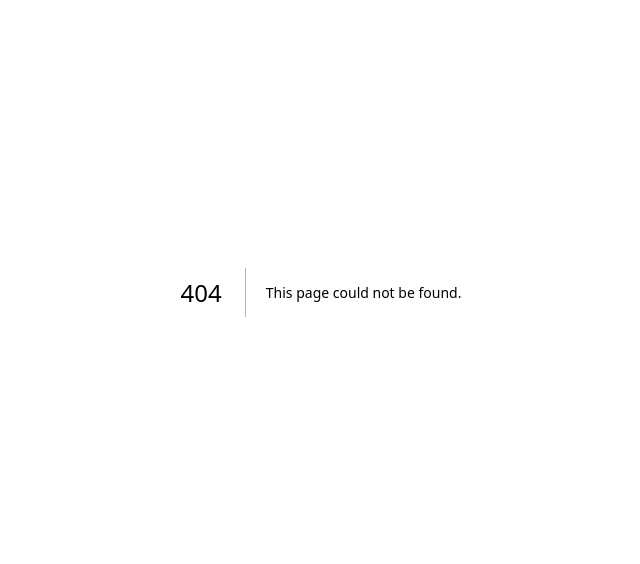
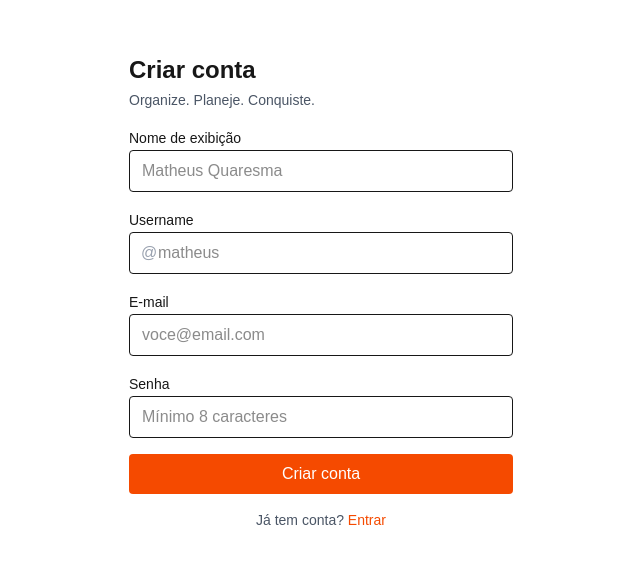
Before and after one commit to amquaresma/stashy, a Next.js app: page /register in a window 1280 px wide. Before the commit this address had no page. Shown: the part 108-672 px from the top of the page, without its empty margins (319-959 px from the left). Built offline with nearby package versions, Linux system fonts and the light colour scheme.

Commit message:
auth configs

```diff
--- /dev/null
+++ b/src/app/(auth)/register/actions.js
@@ -0,0 +1,90 @@
+'use server'
+
+import { createClient } from '@/lib/supabase/server'
+import { isValidUsernameFormat } from '@/lib/validators/username'
+import { headers } from 'next/headers'
+
+// A2/A3: checagem de disponibilidade de username em tempo real.
+// Consulta a view public_profiles (não a tabela profiles direto)
+// porque o RLS de profiles só libera a própria linha do usuário.
+export async function checkUsernameAvailability(username) {
+  if (!isValidUsernameFormat(username)) {
+    return { available: false, reason: 'invalid_format' }
+  }
+
+  const supabase = await createClient()
+
+  const { data, error } = await supabase
+    .from('public_profiles')
+    .select('id')
+    .eq('username', username)
+    .maybeSingle()
+
+  if (error) {
+    return { available: false, reason: 'error', message: error.message }
+  }
+
+  return { available: !data }
+}
+
+// A1: cadastro. Cria o usuário no auth.users — o trigger
+// handle_new_user cuida de criar a linha em profiles.
+export async function registerUser(prevState, formData) {
+  const displayName = formData.get('displayName')?.toString().trim()
+  const username = formData.get('username')?.toString().trim().toLowerCase()
+  const email = formData.get('email')?.toString().trim()
+  const password = formData.get('password')?.toString()
+
+  if (!displayName) {
+    return { status: 'error', message: 'Informe um nome de exibição.' }
+  }
+
+  if (!isValidUsernameFormat(username)) {
+    return {
+      status: 'error',
+      message: 'Username inválido. Use apenas letras minúsculas, números, "_" e ".".',
+    }
+  }
+
+  if (!email || !password) {
+    return { status: 'error', message: 'Preencha e-mail e senha.' }
+  }
+
+  if (password.length < 8) {
+    return { status: 'error', message: 'A senha precisa ter pelo menos 8 caracteres.' }
+  }
+
+  const supabase = await createClient()
+
+  // Checagem final de disponibilidade antes de tentar o cadastro
+  // (a garantia definitiva contra corrida é a constraint UNIQUE
+  // no banco, isso aqui é só pra dar um erro mais claro).
+  const { available } = await checkUsernameAvailability(username)
+  if (!available) {
+    return { status: 'error', message: 'Esse username já está em uso.' }
+  }
+
+  const headersList = await headers()
+  const origin = headersList.get('origin')
+
+  const { error } = await supabase.auth.signUp({
+    email,
+    password,
+    options: {
+      data: {
+        username,
+        display_name: displayName,
+      },
+      emailRedirectTo: `${origin}/auth/confirm`,
+    },
+  })
+
+  if (error) {
+    if (error.message.toLowerCase().includes('already registered')) {
+      return { status: 'error', message: 'Já existe uma conta com esse e-mail.' }
+    }
+    return { status: 'error', message: error.message }
+  }
+
+  return { status: 'success' }
+}
--- /dev/null
+++ b/src/app/(auth)/register/page.js
@@ -0,0 +1,167 @@
+'use client'
+
+import { useActionState, useEffect, useState, useTransition } from 'react'
+import { registerUser, checkUsernameAvailability } from './actions'
+
+const initialState = { status: 'idle', message: null }
+
+export default function RegisterPage() {
+  const [state, formAction, isPending] = useActionState(registerUser, initialState)
+
+  const [username, setUsername] = useState('')
+  const [usernameStatus, setUsernameStatus] = useState('idle') // idle | checking | available | taken | invalid
+  const [isChecking, startChecking] = useTransition()
+
+  useEffect(() => {
+    if (!username) {
+      setUsernameStatus('idle')
+      return
+    }
+
+    const timeout = setTimeout(() => {
+      startChecking(async () => {
+        setUsernameStatus('checking')
+        const result = await checkUsernameAvailability(username)
+
+        if (result.reason === 'invalid_format') {
+          setUsernameStatus('invalid')
+        } else if (result.available) {
+          setUsernameStatus('available')
+        } else {
+          setUsernameStatus('taken')
+        }
+      })
+    }, 400) // debounce
+
+    return () => clearTimeout(timeout)
+  }, [username])
+
+  if (state.status === 'success') {
+    return (
+      <div className="min-h-screen flex items-center justify-center px-4">
+        <div className="max-w-sm text-center space-y-2">
+          <h1 className="text-2xl font-semibold">Quase lá!</h1>
+          <p className="text-gray-600">
+            Enviamos um e-mail de confirmação. Clique no link para ativar sua conta e
+            começar a usar o Stashy.
+          </p>
+        </div>
+      </div>
+    )
+  }
+
+  return (
+    <div className="min-h-screen flex items-center justify-center px-4">
+      <form action={formAction} className="w-full max-w-sm space-y-4">
+        <div className="space-y-1">
+          <h1 className="text-2xl font-semibold">Criar conta</h1>
+          <p className="text-sm text-gray-600">Organize. Planeje. Conquiste.</p>
+        </div>
+
+        <div className="space-y-1">
+          <label htmlFor="displayName" className="text-sm font-medium">
+            Nome de exibição
+          </label>
+          <input
+            id="displayName"
+            name="displayName"
+            type="text"
+            required
+            className="w-full border rounded px-3 py-2"
+            placeholder="Matheus Quaresma"
+          />
+        </div>
+
+        <div className="space-y-1">
+          <label htmlFor="username" className="text-sm font-medium">
+            Username
+          </label>
+          <div className="relative">
+            <span className="absolute left-3 top-1/2 -translate-y-1/2 text-gray-400">
+              @
+            </span>
+            <input
+              id="username"
+              name="username"
+              type="text"
+              required
+              value={username}
+              onChange={(e) => setUsername(e.target.value.toLowerCase())}
+              className="w-full border rounded pl-7 pr-3 py-2"
+              placeholder="matheus"
+              autoComplete="off"
+            />
+          </div>
+          <UsernameHint status={usernameStatus} />
+        </div>
+
+        <div className="space-y-1">
+          <label htmlFor="email" className="text-sm font-medium">
+            E-mail
+          </label>
+          <input
+            id="email"
+            name="email"
+            type="email"
+            required
+            className="w-full border rounded px-3 py-2"
+            placeholder="voce@email.com"
+          />
+        </div>
+
+        <div className="space-y-1">
+          <label htmlFor="password" className="text-sm font-medium">
+            Senha
+          </label>
+          <input
+            id="password"
+            name="password"
+            type="password"
+            required
+            minLength={8}
+            className="w-full border rounded px-3 py-2"
+            placeholder="Mínimo 8 caracteres"
+          />
+        </div>
+
+        {state.status === 'error' && (
+          <p className="text-sm text-red-600">{state.message}</p>
+        )}
+
+        <button
+          type="submit"
+          disabled={isPending || usernameStatus === 'taken' || usernameStatus === 'invalid'}
+          className="w-full bg-orange-600 text-white rounded py-2 font-medium disabled:opacity-50"
+        >
+          {isPending ? 'Criando conta...' : 'Criar conta'}
+        </button>
+
+        <p className="text-sm text-center text-gray-600">
+          Já tem conta?{' '}
+          <a href="/login" className="text-orange-600 font-medium">
+            Entrar
+          </a>
+        </p>
+      </form>
+    </div>
+  )
+}
+
+function UsernameHint({ status }) {
+  if (status === 'idle') return null
+
+  const map = {
+    checking: { text: 'Verificando...', className: 'text-gray-500' },
+    available: { text: '✓ Disponível', className: 'text-green-600' },
+    taken: { text: '✕ Username já utilizado', className: 'text-red-600' },
+    invalid: {
+      text: 'Use apenas letras minúsculas, números, "_" e "."',
+      className: 'text-red-600',
+    },
+  }
+
+  const hint = map[status]
+  if (!hint) return null
+
+  return <p className={`text-sm ${hint.className}`}>{hint.text}</p>
+}
--- /dev/null
+++ b/src/app/auth/auth-code-error/page.js
@@ -0,0 +1,16 @@
+export default function AuthCodeError() {
+  return (
+    <div className="min-h-screen flex items-center justify-center px-4">
+      <div className="max-w-sm text-center space-y-2">
+        <h1 className="text-2xl font-semibold">Link inválido ou expirado</h1>
+        <p className="text-gray-600">
+          Esse link de confirmação não é mais válido. Tente se cadastrar novamente ou
+          entre em contato caso o problema persista.
+        </p>
+        <a href="/register" className="text-orange-600 font-medium inline-block mt-2">
+          Voltar para o cadastro
+        </a>
+      </div>
+    </div>
+  )
+}
--- /dev/null
+++ b/src/app/auth/confirm/route.js
@@ -0,0 +1,28 @@
+import { createClient } from '@/lib/supabase/server'
+import { redirect } from 'next/navigation'
+
+// A1: fluxo de confirmação de e-mail.
+// O Supabase envia um link para essa rota com token_hash e type
+// na query string. Validamos o token e, se ok, a conta vira
+// oficialmente confirmada (email_confirmed_at deixa de ser null).
+export async function GET(request) {
+  const { searchParams } = new URL(request.url)
+  const token_hash = searchParams.get('token_hash')
+  const type = searchParams.get('type')
+  const next = searchParams.get('next') ?? '/dashboard'
+
+  if (token_hash && type) {
+    const supabase = await createClient()
+
+    const { error } = await supabase.auth.verifyOtp({
+      type,
+      token_hash,
+    })
+
+    if (!error) {
+      redirect(next)
+    }
+  }
+
+  redirect('/auth/auth-code-error')
+}
--- /dev/null
+++ b/src/lib/validators/username.js
@@ -0,0 +1,11 @@
+export const USERNAME_REGEX = /^[a-z0-9_.]+$/
+
+export const USERNAME_MIN_LENGTH = 3
+export const USERNAME_MAX_LENGTH = 30
+
+export function isValidUsernameFormat(username) {
+  if (!username) return false
+  if (username.length < USERNAME_MIN_LENGTH) return false
+  if (username.length > USERNAME_MAX_LENGTH) return false
+  return USERNAME_REGEX.test(username)
+}
```
